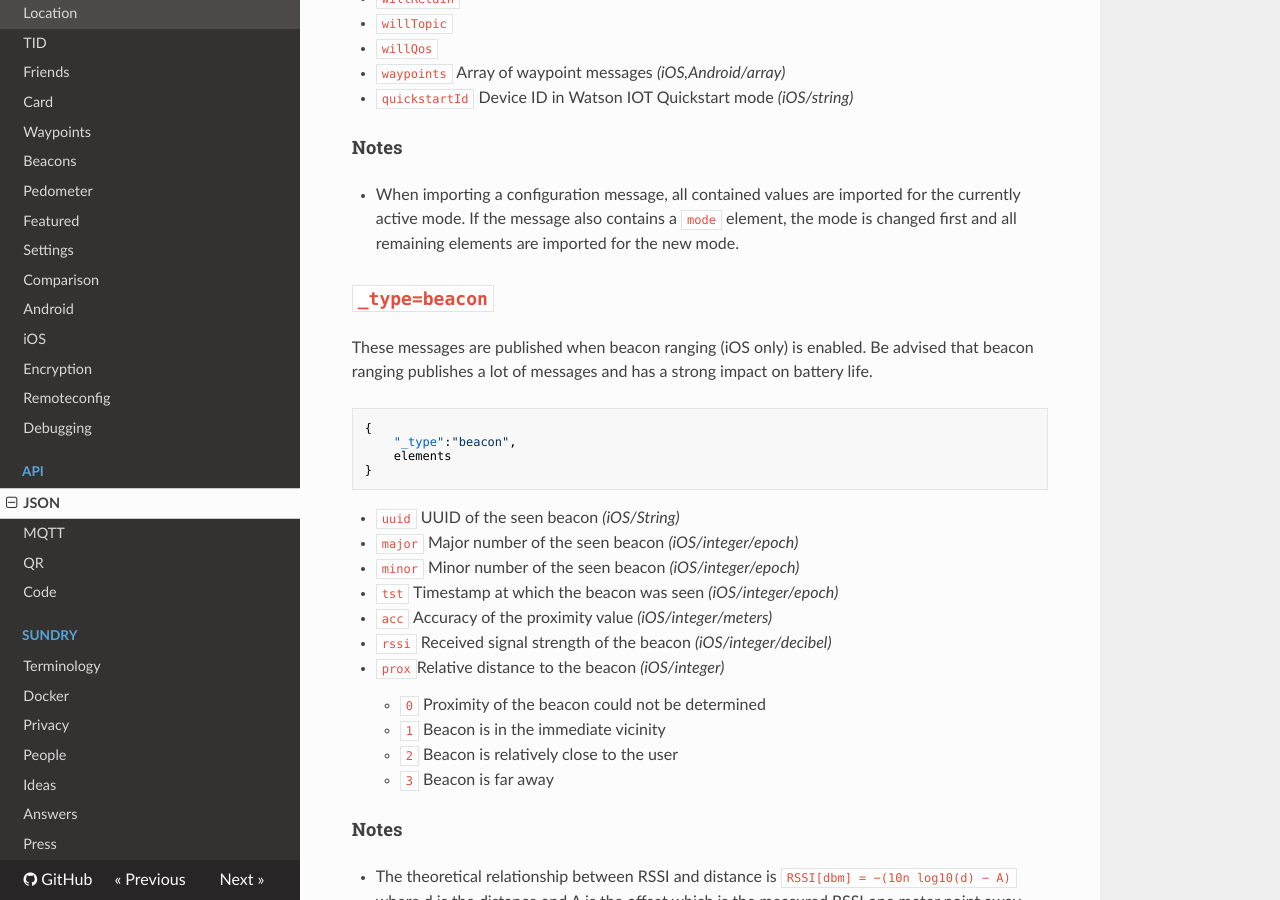
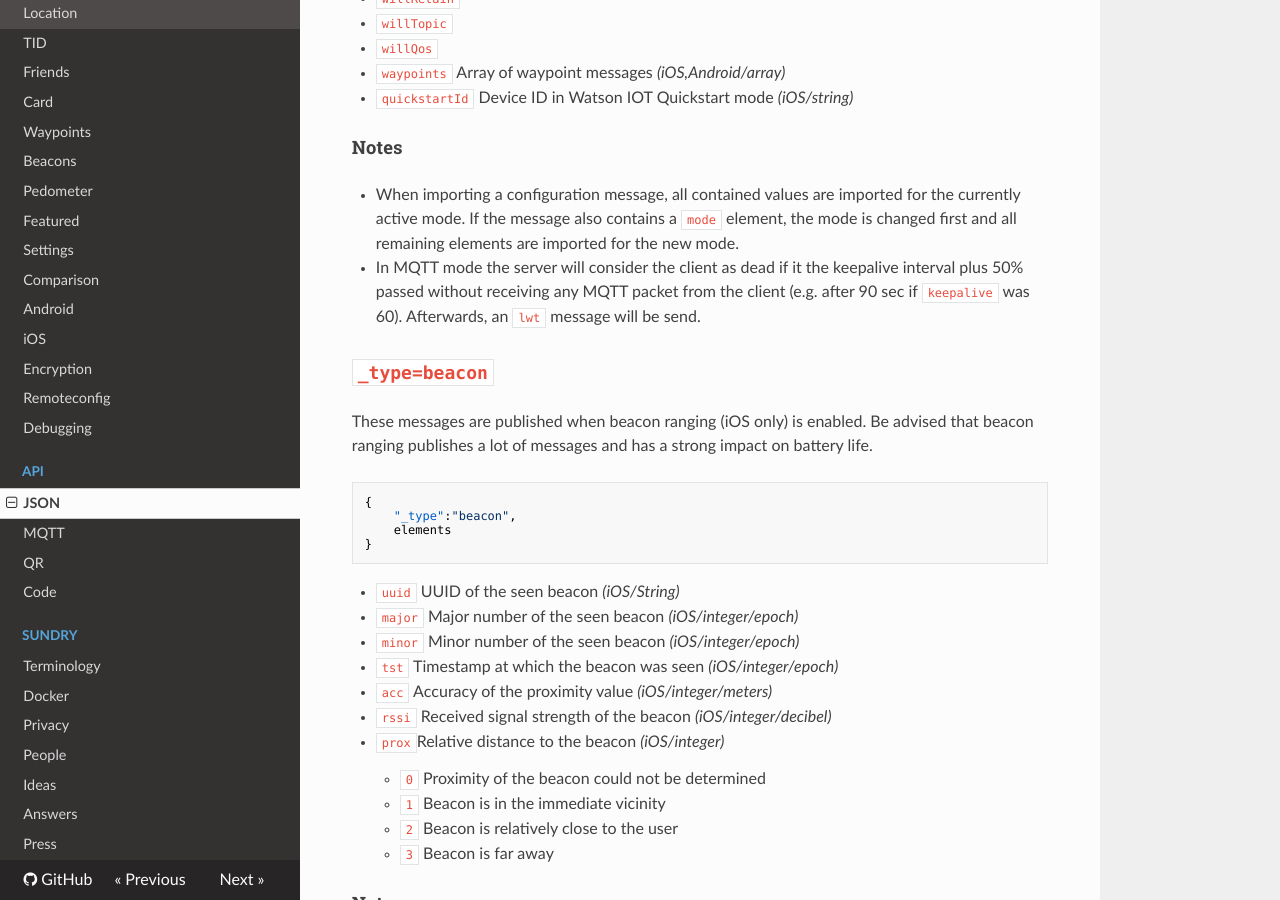
Before and after one commit to owntracks/booklet, an MkDocs documentation site: the page built from docs/tech/json.md, in a window 1280 px wide and 900 px high, scrolled down 7866 px. Built offline with MkDocs 1.6.1, drawn with Linux system fonts in a browser that asks for light colours; nearby versions of some CDN libraries; old or Windows-style settings are respelled for this version of MkDocs.

Commit message:
Update json.md

```diff
--- a/docs/tech/json.md
+++ b/docs/tech/json.md
@@ -282,6 +282,8 @@ The device configuration can be imported and exported as JSON. The exported conf
 
 #### Notes
 * When importing a configuration message, all contained values are imported for the currently active mode. If the message also contains a `mode` element, the mode is changed first and all remaining elements are imported for the new mode.
+* In MQTT mode the server will consider the client as dead if it the keepalive interval plus 50% passed without receiving any MQTT packet from the client (e.g. after 90 sec if `keepalive` was 60). Afterwards, an `lwt` message will be send.
+
 
 ## `_type=beacon`
 
```
